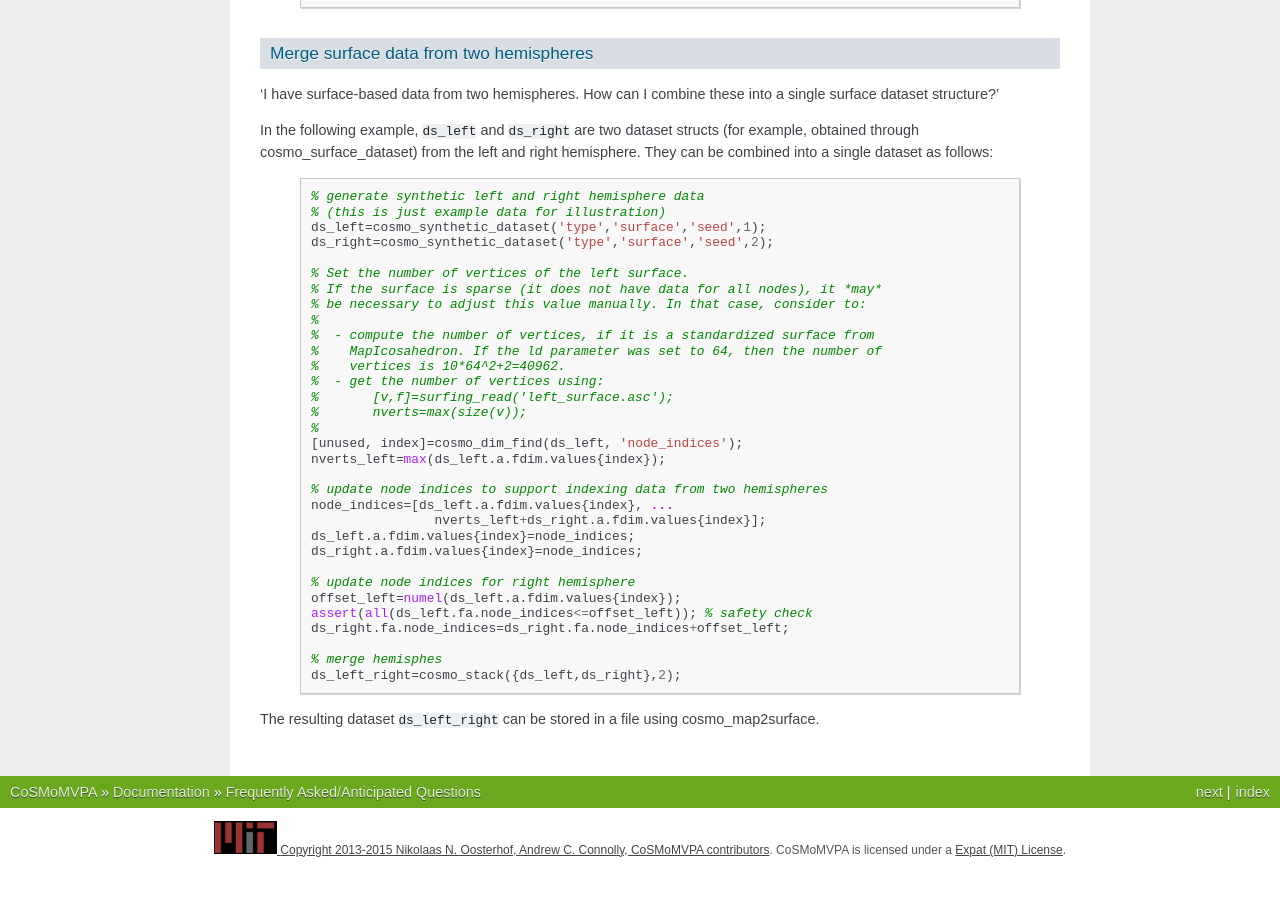
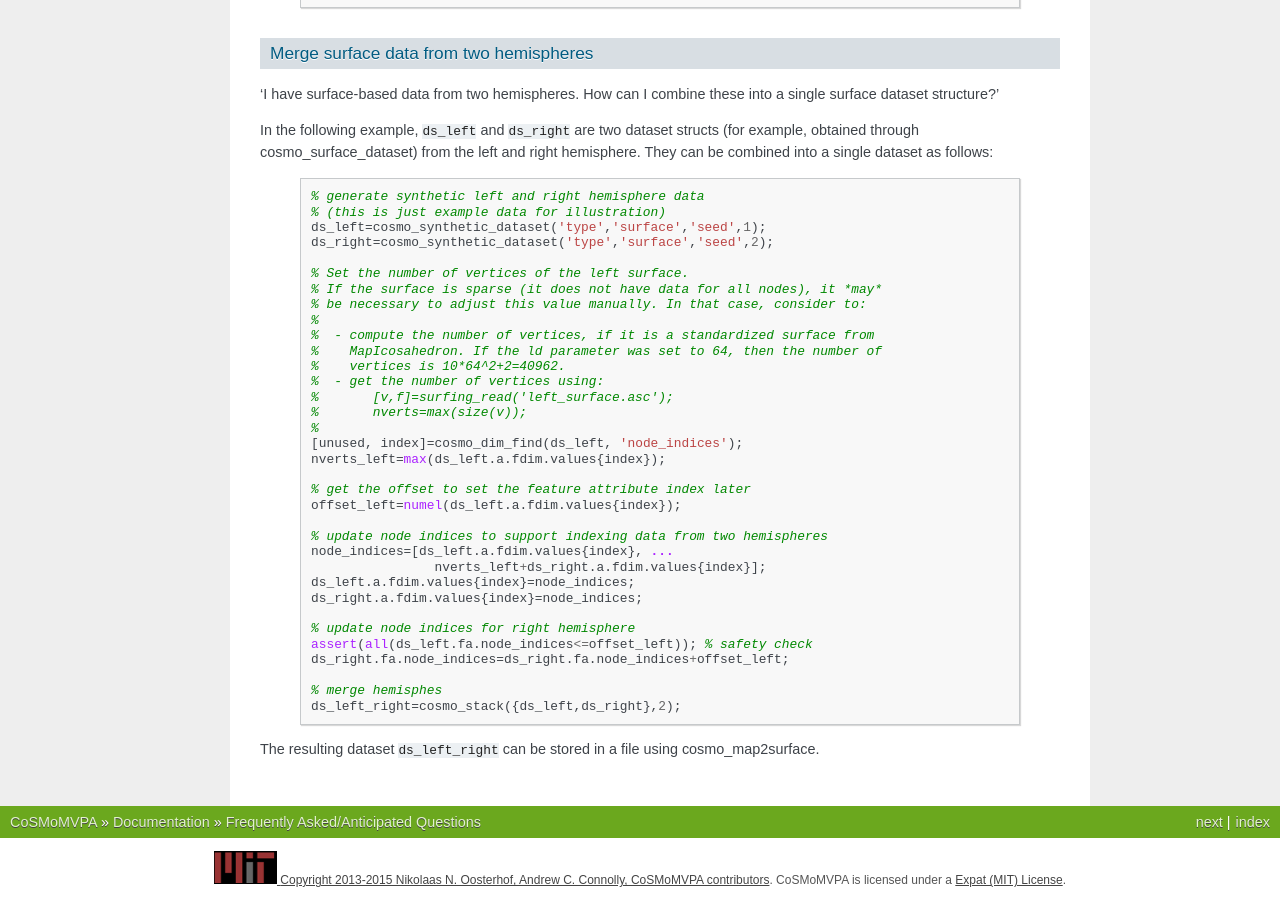
Before and after one commit to CoSMoMVPA/CoSMoMVPA, a Sphinx documentation site: the page built from doc/source/faq.rst, in a window 1280 px wide and 900 px high, scrolled down 12043 px. Built offline with Sphinx 7.4.7, drawn with Linux system fonts in a browser that asks for light colours; pages that are not in the unit, such as notebooks, are missing from menus; before the commit the page ends 12913 px from its top, so only the background shows below that.

Commit message:
BF+DOC+ACK: fix example for merging hemisphere data. Thanks to #Alexis Perez# for pointing this out

```diff
--- a/doc/source/faq.rst
+++ b/doc/source/faq.rst
@@ -541,6 +541,9 @@ In the following example, ``ds_left`` and ``ds_right`` are two dataset structs (
         [unused, index]=cosmo_dim_find(ds_left, 'node_indices');
         nverts_left=max(ds_left.a.fdim.values{index});
 
+        % get the offset to set the feature attribute index later
+        offset_left=numel(ds_left.a.fdim.values{index});
+
         % update node indices to support indexing data from two hemispheres
         node_indices=[ds_left.a.fdim.values{index}, ...
                         nverts_left+ds_right.a.fdim.values{index}];
@@ -556,7 +558,6 @@ In the following example, ``ds_left`` and ``ds_right`` are two dataset structs (
         ds_left_right=cosmo_stack({ds_left,ds_right},2);
 
 
-
 The resulting dataset ``ds_left_right`` can be stored in a file using :ref:`cosmo_map2surface`.
 
 
```
Also changed, not shown: other parts of doc/source/faq.rst (+0 -1 lines).
